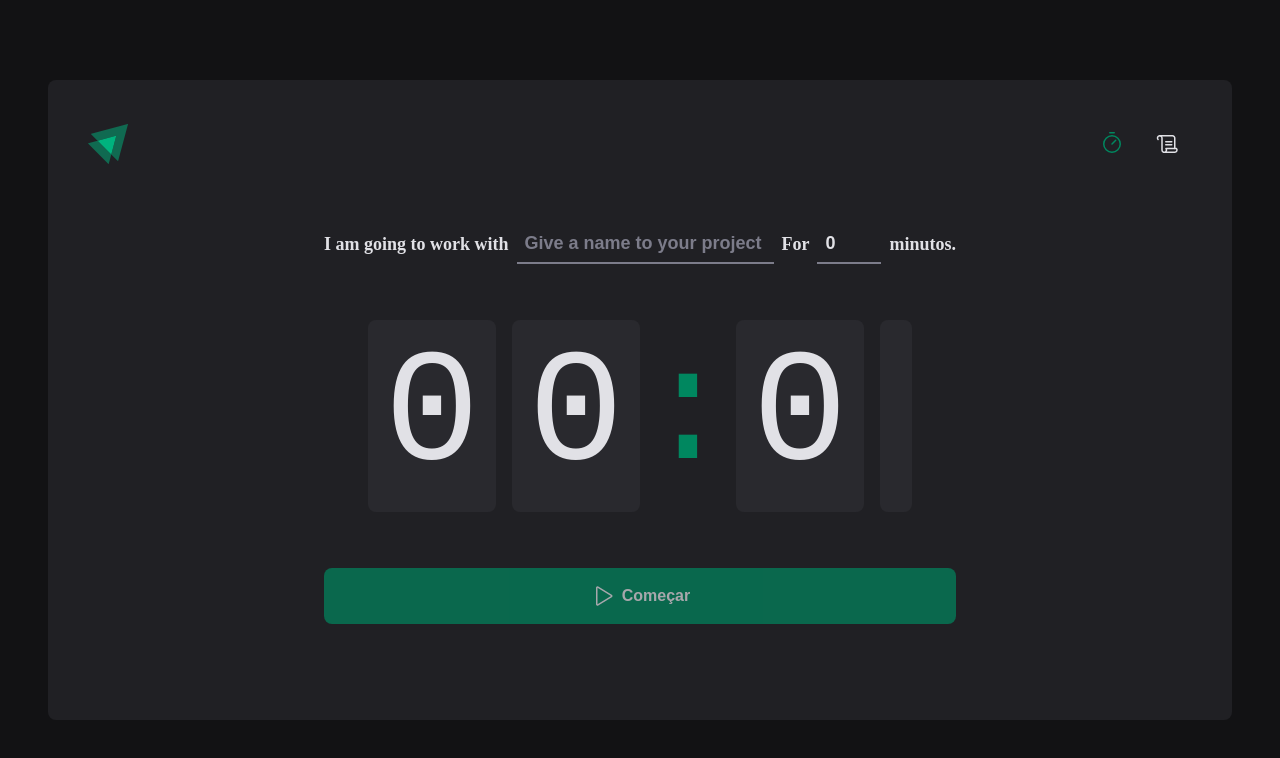
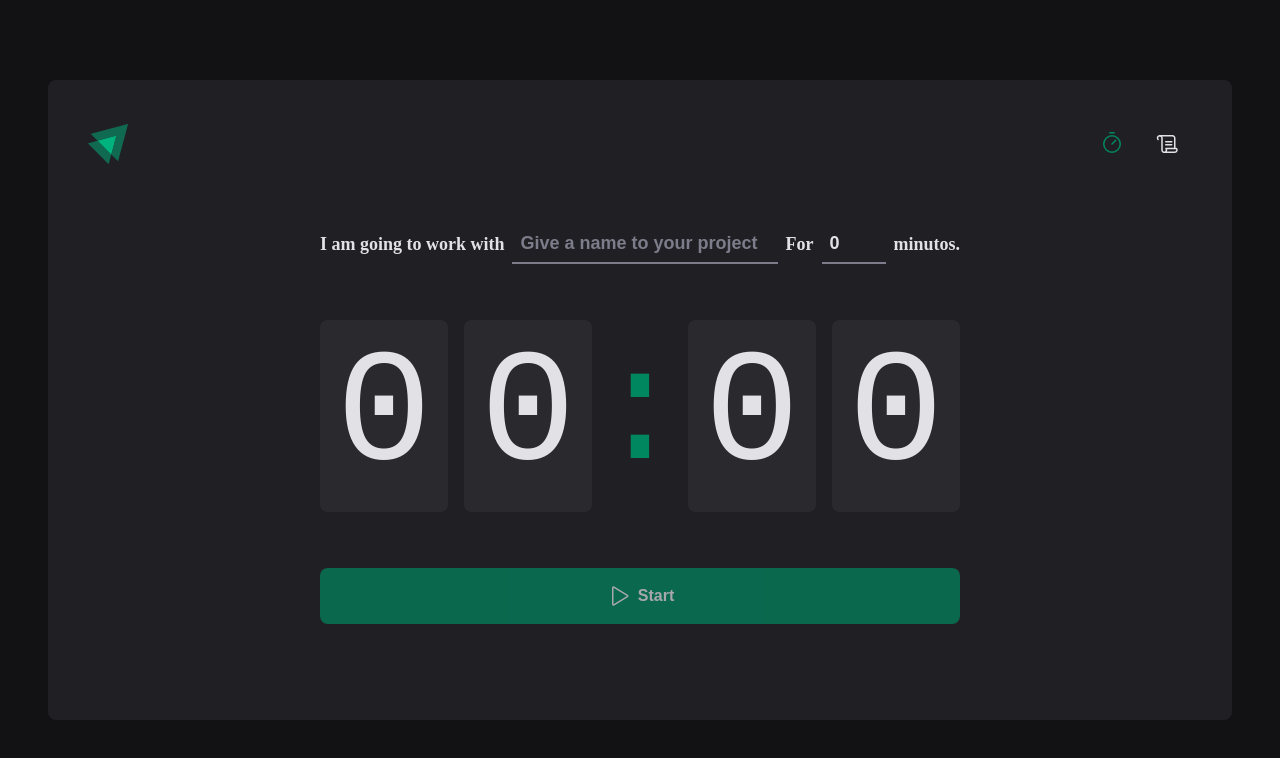
Before and after one commit to zanonijordan/02-ignite-timer, a React app: page / in a window 1280 px wide. Shown: the top 758 px of the page. Built offline with nearby package versions, Linux system fonts and the light colour scheme; the HTML template or start-up script is replaced by a standard one.

Commit message:
create handleInterreput useEffect

```diff
--- a/package.json
+++ b/package.json
@@ -11,6 +11,7 @@
   },
   "dependencies": {
     "@hookform/resolvers": "^3.0.1",
+    "date-fns": "^2.29.3",
     "phosphor-react": "^1.4.1",
     "react": "^18.2.0",
     "react-dom": "^18.2.0",
--- a/src/pages/Home/index.tsx
+++ b/src/pages/Home/index.tsx
@@ -1,8 +1,9 @@
-import { Play } from 'phosphor-react'
+import { HandPalm, Play } from 'phosphor-react'
 import { useForm } from 'react-hook-form'
 import { zodResolver } from '@hookform/resolvers/zod'
 import * as zod from 'zod'
-import { useState } from 'react'
+import { useEffect, useState } from 'react'
+import { differenceInSeconds } from 'date-fns'
 import {
   CountdownContainer,
   FormContainer,
@@ -10,6 +11,7 @@ import {
   MinutesAmountInput,
   Separator,
   StartCountdownButton,
+  StopCountdownButton,
   TaskInput,
 } from './styles'
 
@@ -27,25 +29,15 @@ interface Cycle {
   id: string
   task: string
   minutesAmount: number
+  startDate: Date
+  interruptDate?: Date
+  finishedDate?: Date
 }
 
 export function Home() {
   const [cycles, setCycles] = useState<Cycle[]>([])
   const [activeCycleId, setActiveCycleId] = useState<string | null>(null)
   const [amountSecondsPassed, setAmountSecondsPassed] = useState(0)
-
-  function handleCreateNewCycle(data: NewCycleFormatData) {
-    const id = String(new Date().getTime())
-    console.log(data)
-    const newCycle: Cycle = {
-      id,
-      task: data.task,
-      minutesAmount: data.minutesAmount,
-    }
-    setCycles((c) => [...c, newCycle])
-    setActiveCycleId(id)
-    reset()
-  }
 
   const activeCycle = cycles.find((cycle) => cycle.id === activeCycleId)
 
@@ -57,6 +49,69 @@ export function Home() {
   const minutes = String(minutesAmount).padStart(2, '0')
   const seconds = String(secondsAmount).padStart(2, '0')
 
+  useEffect(() => {
+    let interval: number
+
+    if (activeCycle) {
+      interval = setInterval(() => {
+        const secondsDifference = differenceInSeconds(
+          new Date(),
+          activeCycle.startDate,
+        )
+
+        if (secondsDifference >= totalSeconds) {
+          setCycles((cycles) =>
+            cycles.map((cycle) => {
+              if (cycle.id === activeCycleId) {
+                return { ...cycle, finishedDate: new Date() }
+              } else {
+                return cycle
+              }
+            }),
+          )
+          setAmountSecondsPassed(totalSeconds)
+          clearInterval(interval)
+        } else {
+          setAmountSecondsPassed(secondsDifference)
+        }
+      }, 1000)
+    }
+    return () => {
+      clearInterval(interval)
+    }
+  }, [activeCycle, totalSeconds, activeCycleId])
+
+  useEffect(() => {
+    activeCycle && (document.title = `${minutes}:${seconds}`)
+  }, [minutes, seconds, activeCycle])
+
+  function handleCreateNewCycle(data: NewCycleFormatData) {
+    const id = String(new Date().getTime())
+    const newCycle: Cycle = {
+      id,
+      task: data.task,
+      minutesAmount: data.minutesAmount,
+      startDate: new Date(),
+    }
+    setCycles((c) => [...c, newCycle])
+    setActiveCycleId(id)
+    setAmountSecondsPassed(0)
+    reset()
+  }
+
+  function handleInterruptCycle() {
+    setCycles((cycles) =>
+      cycles.map((cycle) => {
+        if (cycle.id === activeCycleId) {
+          return { ...cycle, interruptDate: new Date() }
+        } else {
+          return cycle
+        }
+      }),
+    )
+    setActiveCycleId(null)
+  }
+
   const { register, handleSubmit, watch, reset } = useForm<NewCycleFormatData>({
     resolver: zodResolver(newCycleFormValidationSchema),
     defaultValues: {
@@ -64,8 +119,10 @@ export function Home() {
       minutesAmount: 0,
     },
   })
+
   const task = watch('task')
   const isSubmitDisabled = !task
+  console.log(cycles)
 
   return (
     <HomeContainer>
@@ -77,6 +134,7 @@ export function Home() {
             list="task-sugestions"
             placeholder="Give a name to your project"
             {...register('task')}
+            disabled={!!activeCycle}
           />
           <datalist id="task-sugestions">
             <option value="Projeto 1" />
@@ -91,6 +149,7 @@ export function Home() {
             min={5}
             max={60}
             {...register('minutesAmount', { valueAsNumber: true })}
+            disabled={!!activeCycle}
           />
           <span>minutos.</span>
         </FormContainer>
@@ -100,12 +159,19 @@ export function Home() {
           <span>{minutes[1]}</span>
           <Separator>:</Separator>
           <span>{seconds[0]}</span>
-          <span>{seconds[2]}</span>
+          <span>{seconds[1]}</span>
         </CountdownContainer>
-        <StartCountdownButton disabled={isSubmitDisabled} type="submit">
-          <Play size={24} />
-          Começar
-        </StartCountdownButton>
+        {activeCycle ? (
+          <StopCountdownButton onClick={handleInterruptCycle} type="submit">
+            <HandPalm size={24} />
+            Stop
+          </StopCountdownButton>
+        ) : (
+          <StartCountdownButton disabled={isSubmitDisabled} type="submit">
+            <Play size={24} />
+            Start
+          </StartCountdownButton>
+        )}
       </form>
     </HomeContainer>
   )
--- a/src/pages/Home/styles.ts
+++ b/src/pages/Home/styles.ts
@@ -56,7 +56,7 @@ export const Separator = styled.div`
     justify-content: center;
   `}
 `
-export const StartCountdownButton = styled.button`
+export const BaseCountdownButton = styled.button`
   ${({ theme }) => css`
     width: 100%;
     border: 0;
@@ -70,8 +70,13 @@ export const StartCountdownButton = styled.button`
     gap: 0.5rem;
     font-weight: bold;
 
+    color: ${theme['gray-100']};
     cursor: pointer;
+  `}
+`
 
+export const StartCountdownButton = styled(BaseCountdownButton)`
+  ${({ theme }) => css`
     background: ${theme['green-500']};
     color: ${theme['gray-100']};
 
@@ -85,6 +90,16 @@ export const StartCountdownButton = styled.button`
     }
   `}
 `
+
+export const StopCountdownButton = styled(BaseCountdownButton)`
+  ${({ theme }) => css`
+    background: ${theme['red-500']};
+    &:not(:disabled):hover {
+      background: ${theme['red-700']};
+    }
+  `}
+`
+
 export const BaseInput = styled.input`
   ${({ theme }) => css`
     background: transparent;
```
Also changed, not shown: 1 other file (tests, documents, lock files or other folders).
